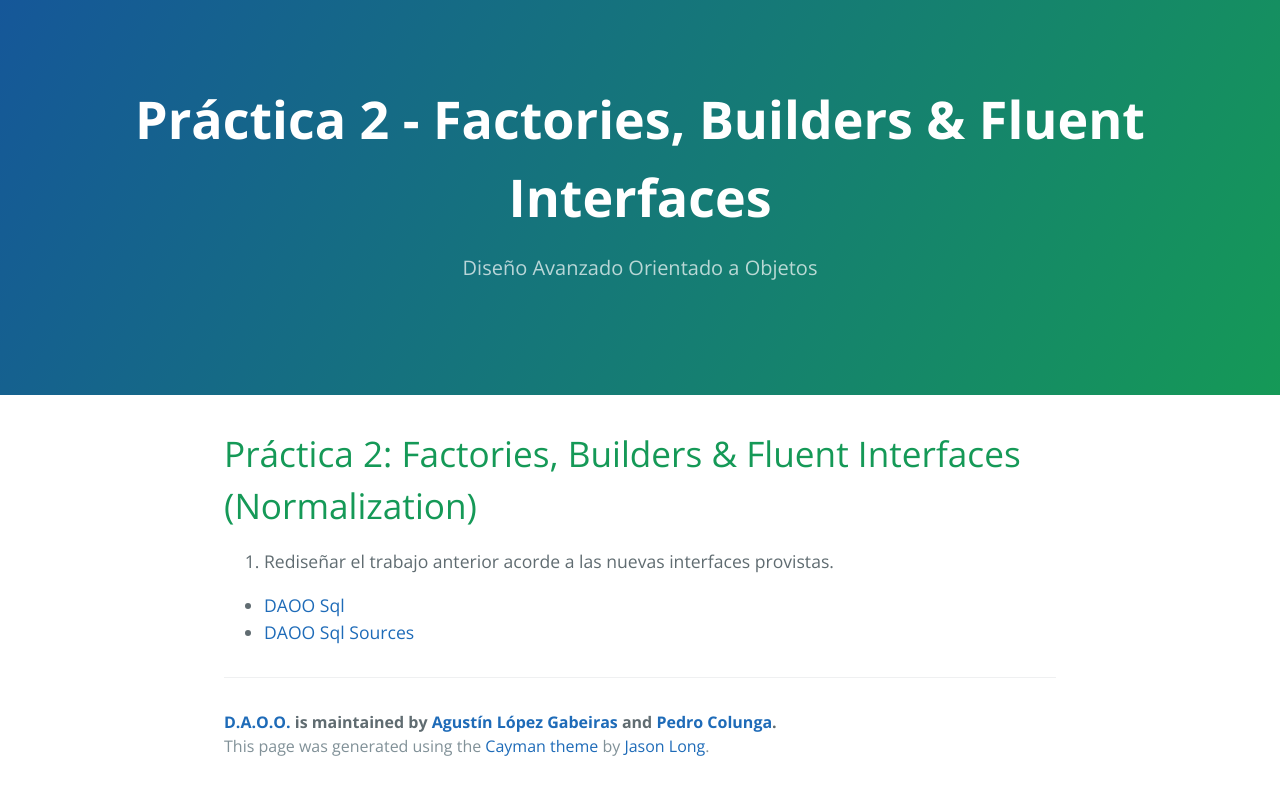
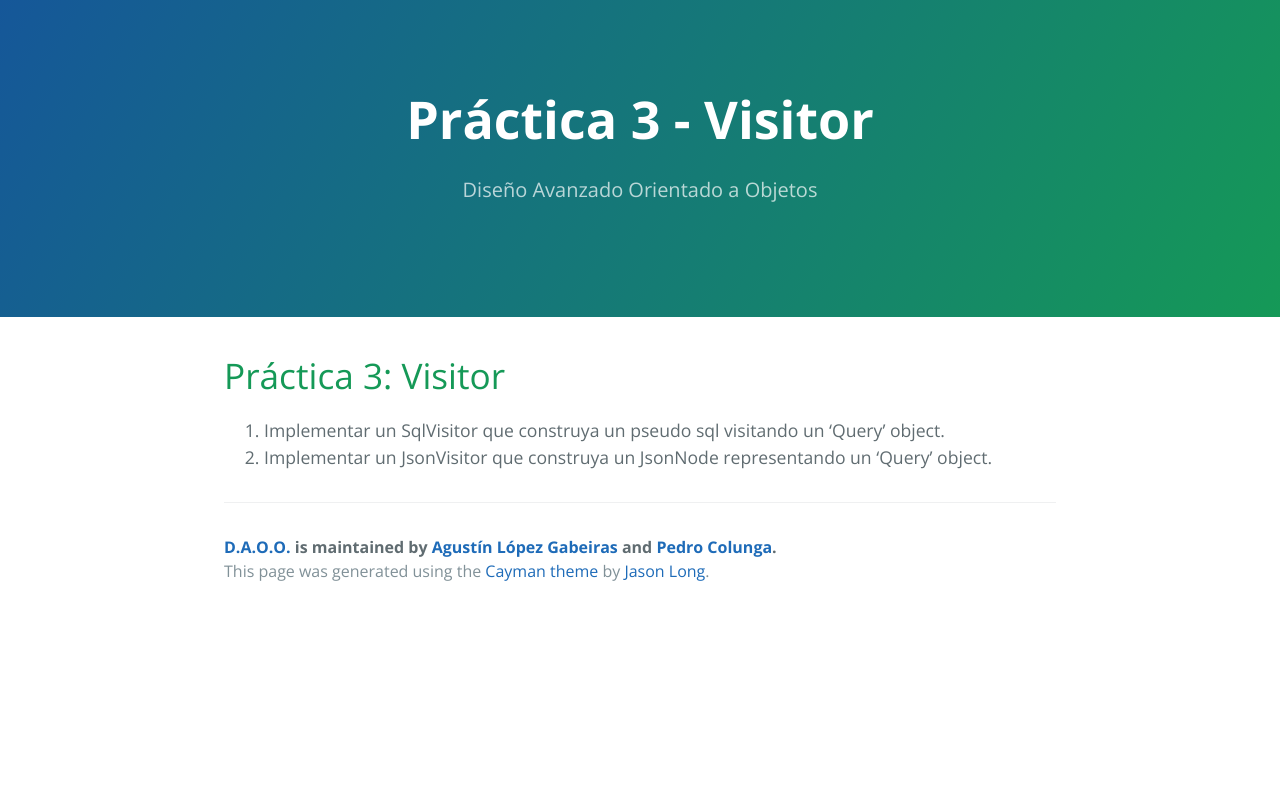
Before and after one commit to FacultadDeIngenieria/daoo-site, a Jekyll site: the page built from 4-behaviour/practice.md, in a window 1280 px wide. Shown: the top 795 px of the page. Built offline with Jekyll 4.4.1, drawn with Linux system fonts in a browser that asks for light colours.

Commit message:
Added practice.

```diff
--- a/4-behaviour/practice.md
+++ b/4-behaviour/practice.md
@@ -1,12 +1,10 @@
 ---
-title: Práctica 2 - Factories, Builders & Fluent Interfaces
+title: Práctica 3 - Visitor
 layout: practice
-permalink: /practice/normalization
+permalink: /practice/visitor
 ---
 
-# Práctica 2: Factories, Builders & Fluent Interfaces (Normalization)
+# Práctica 3: Visitor
 
-1. Rediseñar el trabajo anterior acorde a las nuevas interfaces provistas.
-
-- [DAOO Sql](../3-structural/daoo-sql.jar)
-- [DAOO Sql Sources](../3-structural/daoo-sql-src.jar)
+1. Implementar un SqlVisitor que construya un pseudo sql visitando un 'Query' object.
+2. Implementar un JsonVisitor que construya un JsonNode representando un 'Query' object.
```
Also changed, not shown: README.md.
